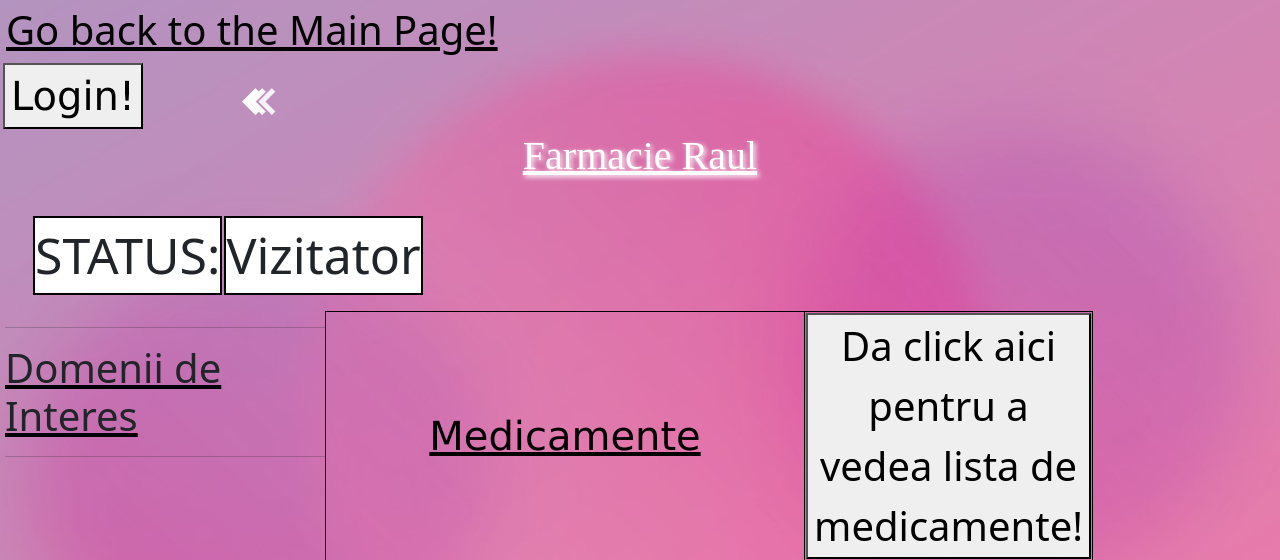
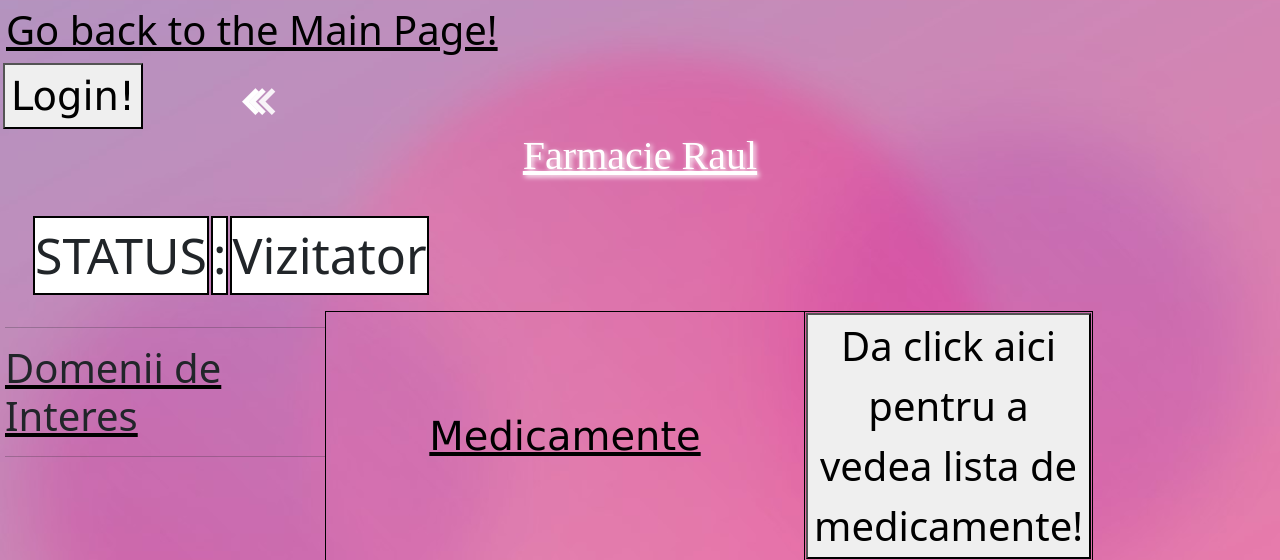
Before and after one commit to DolhaRaul/Django_FarmacieOnline, a Django app: page / in a window 1280 px wide. Shown: the top 560 px of the page. Run offline with Django 4.2, Linux system fonts and the light colour scheme; some libraries are stand-ins or nearby versions.

Commit message:
Formuri de modificat

```diff
--- a/DjangoProject/FarmacieOnline/templates/home.html
+++ b/DjangoProject/FarmacieOnline/templates/home.html
@@ -16,7 +16,8 @@
     <h1>Farmacie Raul</h1>
     <div>
         <ul style="display: flex;">
-            <li><p class="button" style="display: block">STATUS:</p></li>
+            <li><p class="button" style="display: block">STATUS</p></li>
+            <li><span class="button">:</span></li>
             <li>
                 <p class = "button">
                     {% if request.user.is_superuser %}
```
